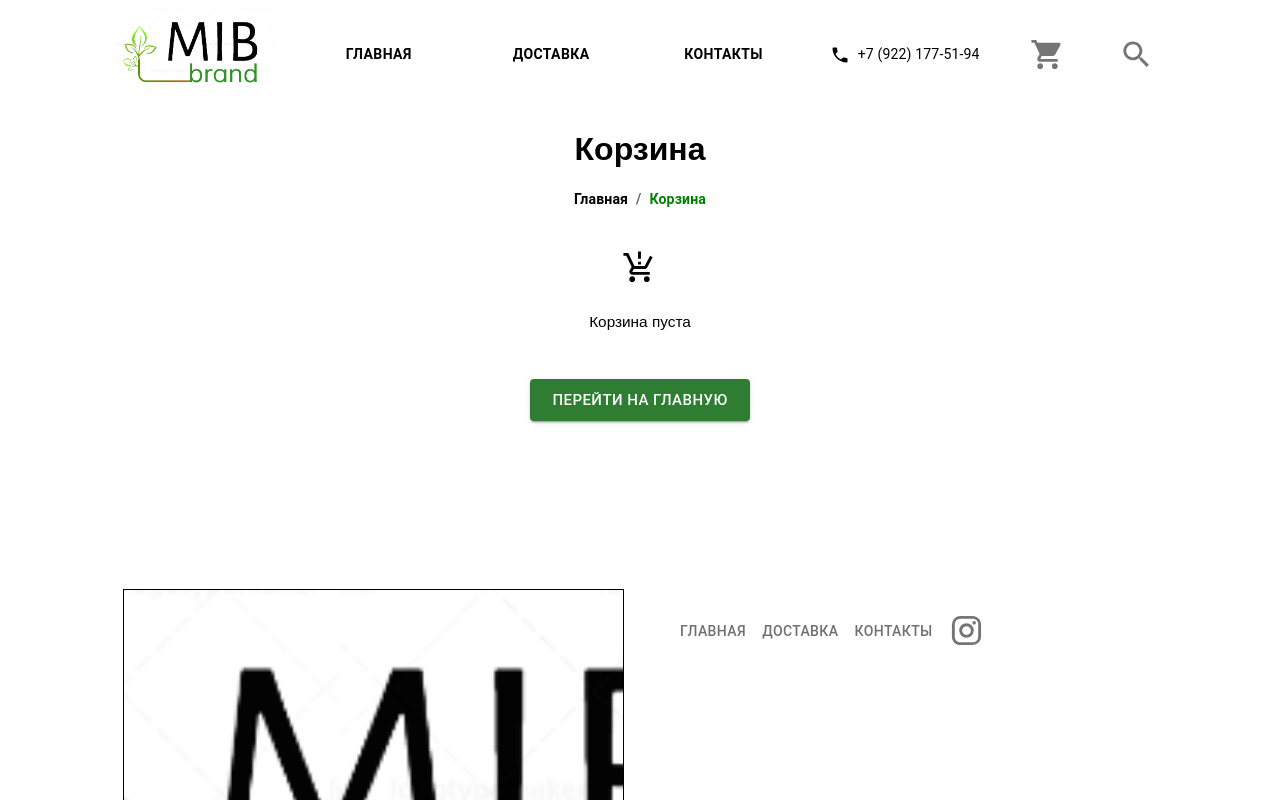
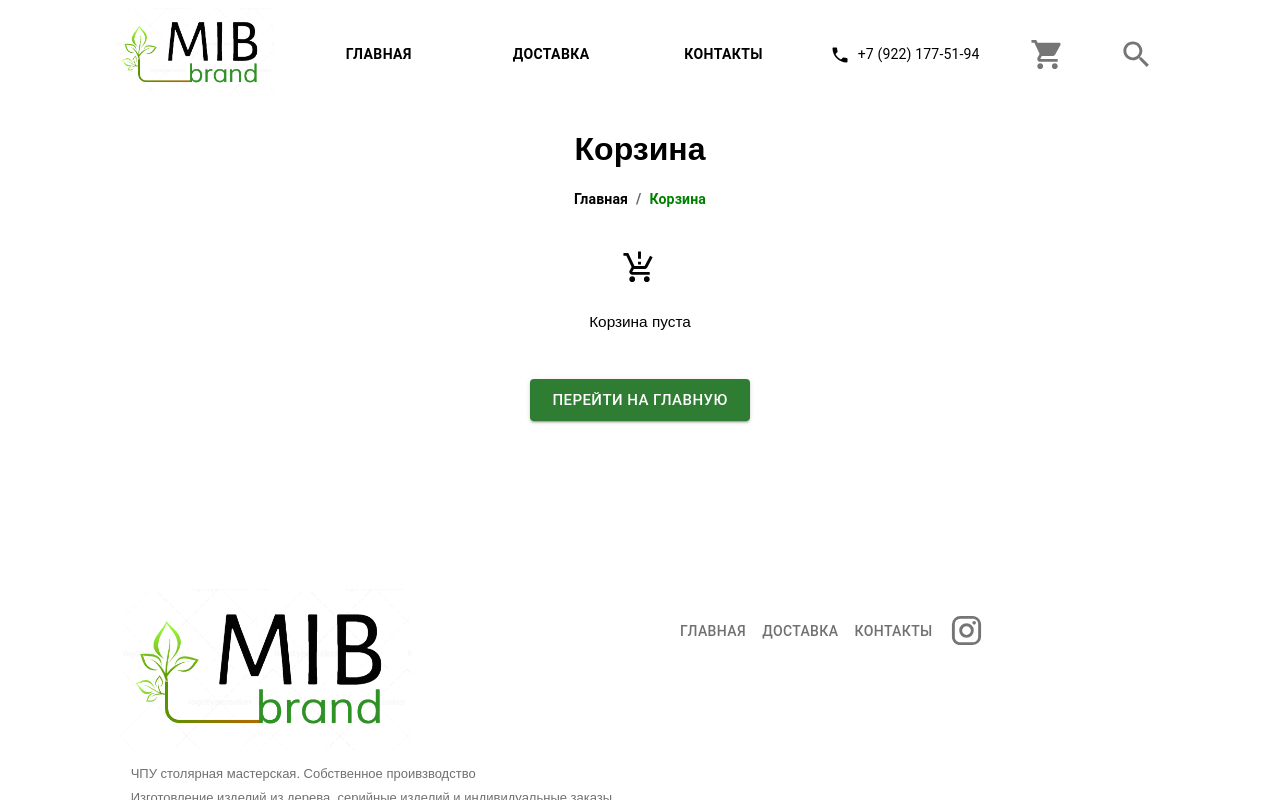
Before and after one commit to denkotheboy/mibbrand-frontend, a Next.js app: page /cart in a window 1280 px wide. Shown: the top 800 px of the page. Built offline with nearby package versions, Linux system fonts and the light colour scheme.

Commit message:
Поправил лого footer

```diff
--- a/components/Footer.tsx
+++ b/components/Footer.tsx
@@ -14,6 +14,7 @@ import logo from "../public/logo.png";
 import { MENU } from "./Header";
 import NavigationDrawer from "./NavigationDrawer";
 import React from "react";
+import { PATH } from "../constants";
 
 const Footer = () => {
   const router = useRouter();
@@ -52,15 +53,8 @@ const Footer = () => {
         padding={2}
         sx={{ display: { xs: "none", sm: "flex" } }}
       >
-        <Grid item xs={12} border={1}>
-          <Image
-            src={logo}
-            alt="Logo"
-            height={100}
-            width={100}
-            layout="responsive"
-            objectFit="cover"
-          />
+        <Grid item xs={12}>
+          <Image src={logo} alt="Logo" onClick={() => router.push(PATH.HOME)} />
         </Grid>
         <Grid item xs={12} padding={1} className={style.info}>
           {info}
@@ -80,22 +74,15 @@ const Footer = () => {
           </StyledBadge>
         </IconButton>
       </Grid>
-      <Grid item xs={12} sx={{ display: { xs: "flex", sm: "none" } }}>
-        <Grid
-          item
-          xs={12}
-          padding={2}
-          className={style.info}
-          textAlign="center"
-        >
-          <Image
-            src={logo}
-            alt="Logo"
-            height={100}
-            width={100}
-            layout="responsive"
-            objectFit="cover"
-          />
+      <Grid
+        container
+        justifyContent="center"
+        item
+        xs={12}
+        sx={{ display: { xs: "flex", sm: "none" } }}
+      >
+        <Grid item xs={8} className={style.info} textAlign="center">
+          <Image src={logo} alt="Logo" onClick={() => router.push(PATH.HOME)} />
         </Grid>
         <Grid
           item
--- a/components/Header.tsx
+++ b/components/Header.tsx
@@ -51,7 +51,7 @@ const Header = () => {
         className={style.header}
       >
         <Grid item xs={2} padding={1} textAlign="start">
-          <Image src={logo} alt="Logo" />
+          <Image src={logo} alt="Logo" onClick={() => router.push(PATH.HOME)} />
         </Grid>
         <Grid container item xs={6} padding={1} alignItems="center">
           <Grid item container xs alignContent="center">
--- a/styles/Footer.module.scss
+++ b/styles/Footer.module.scss
@@ -1,6 +1,4 @@
 .footer {
-  //background-color: #f6f6f6;
-
   .info {
     font-size: 13px;
     font-weight: 400;
```
